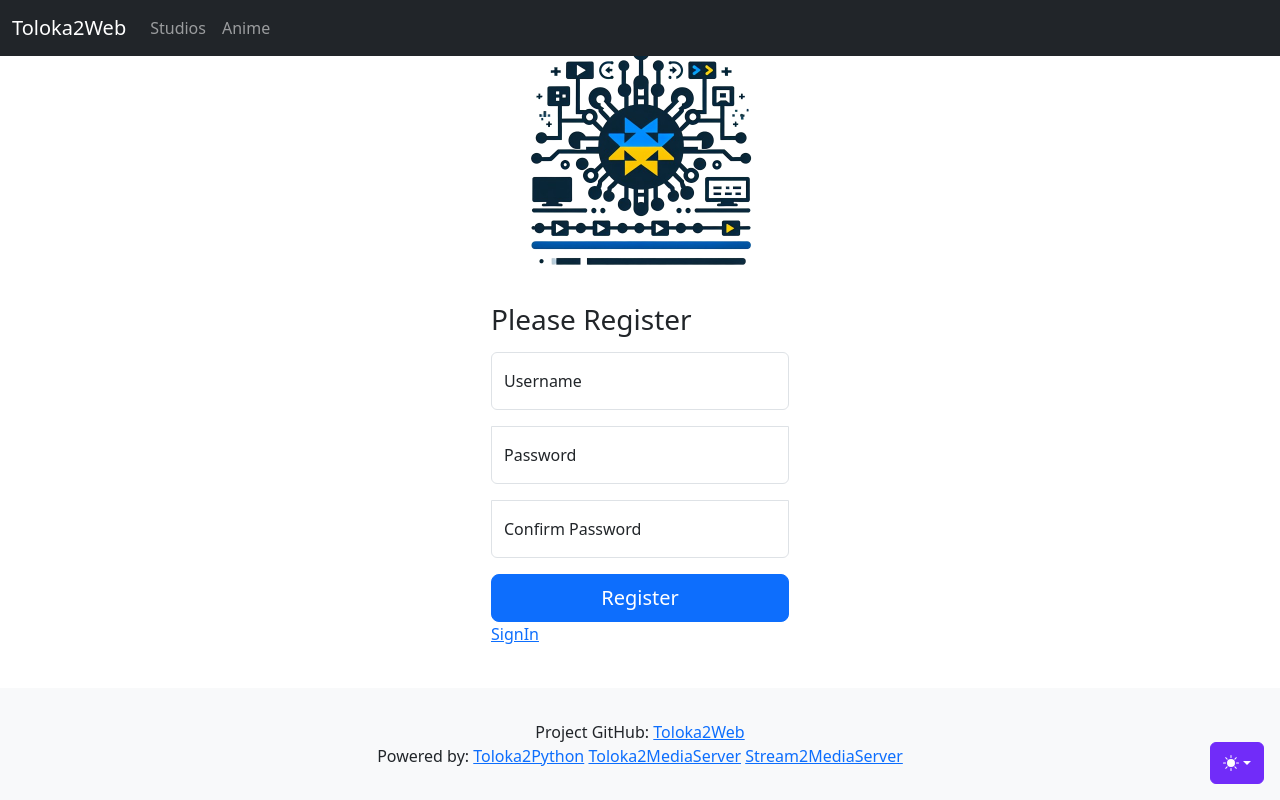
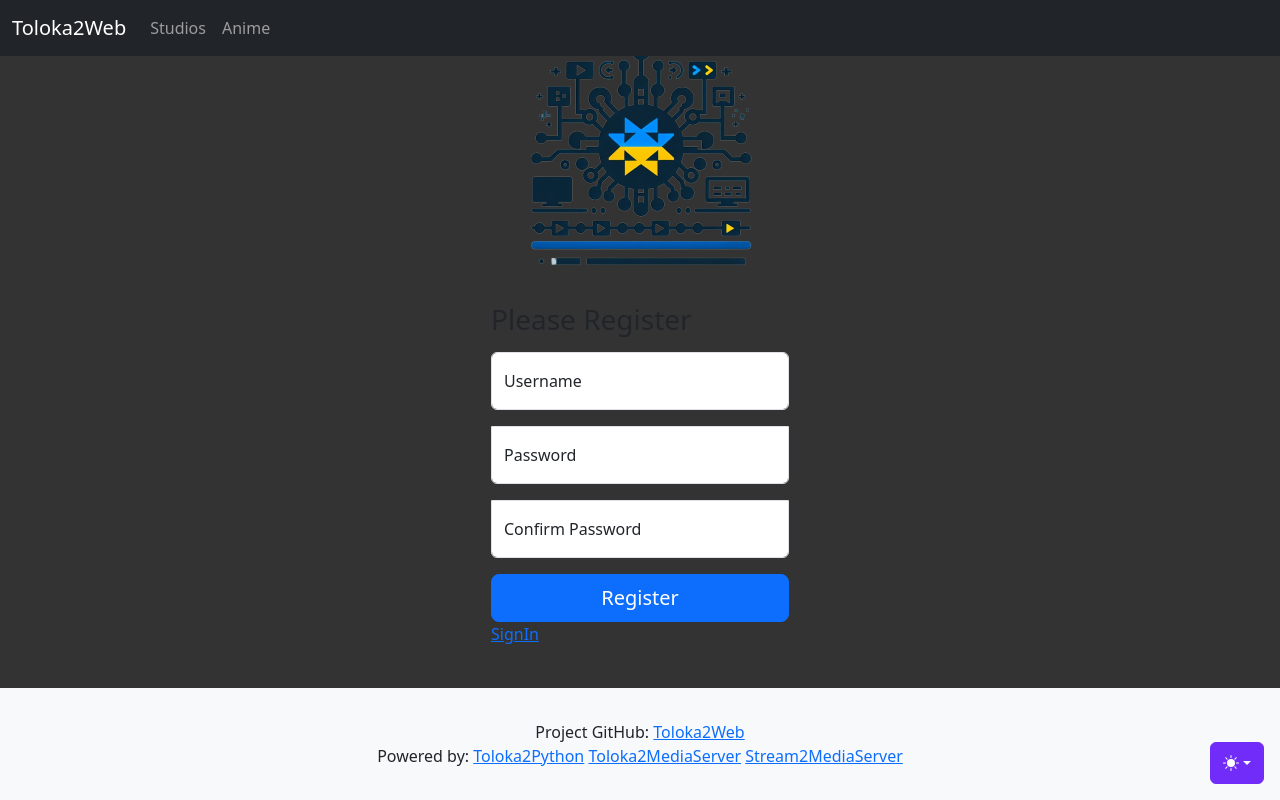
Before and after one commit to maksii/Toloka2Web, a Flask app: page /register in a window 1280 px wide. Run offline with Flask 3, Linux system fonts and the light colour scheme; data comes from the database, SQL or seed files in the repository; parts of the project's set-up code (start-up, migrations or seed data) failed here and were passed over; some libraries are stand-ins or nearby versions.

Commit message:
backdrop and minor search improvements

```diff
--- a/app/routes/tmdb.py
+++ b/app/routes/tmdb.py
@@ -1,6 +1,6 @@
 from flask import Blueprint, request, jsonify
 from flask_login import login_required
-from app.services.tmdb_service import get_media_detail, search_media
+from app.services.tmdb_service import get_media_detail, get_trending_by_type, search_media
 
 tmdb_bp = Blueprint('tmdb_bp', __name__)
 
@@ -15,3 +15,8 @@ def search():
 def get_detail(id):
     query = request.args.get('type')
     return jsonify(get_media_detail(id, query))
+
+@tmdb_bp.route('/api/tmdb/trending', methods=['GET'])
+def get_trending():
+    query = request.args.get('type')
+    return jsonify(get_trending_by_type(query))
--- a/app/services/services.py
+++ b/app/services/services.py
@@ -276,11 +276,11 @@ def multi_search(query):
             'source': 'TMDB',
             'title': safe_fetch(item, ['name']) if safe_fetch(item, ['name']) != '' else safe_fetch(item, ['title']),
             'id': item_id,
-            'status': 'Unknown',
+            'status': safe_fetch(details, ['status']) if safe_fetch(details, ['status']) != '' else 'Unknown',
             'mediaType': media_type,
             'image': f"https://image.tmdb.org/t/p/w500{safe_fetch(item, ['poster_path'])}",
             'description': safe_fetch(item, ['overview']),
-            'releaseDate': safe_fetch(item, ['first_air_date']),
+            'releaseDate': safe_fetch(item, ['first_air_date']) if safe_fetch(item, ['first_air_date']) !='' else safe_fetch(item, ['release_date']),
             'alternative': alternative
         })
 
--- a/app/services/tmdb_service.py
+++ b/app/services/tmdb_service.py
@@ -33,3 +33,13 @@ def get_by_external_id(id, source):
     url = f"https://api.themoviedb.org/3/find/{id}?api_key={api_key}&external_source={source}"
     response = requests.get(url)
     return response.json()
+
+def get_trending_by_type(type = 'tv', language = 'uk-UK'):
+    api_key = get_api_key('tmdb_api')
+    if not api_key:
+        return {'error': 'API key not found'}
+
+    url = f"https://api.themoviedb.org/3/trending/{type}/day?api_key={api_key}&language={language}"
+
+    response = requests.get(url)
+    return response.json()
--- a/app/static/css/styles.css
+++ b/app/static/css/styles.css
@@ -108,3 +108,19 @@ main > .container-fluid {
 }
 
 tr[data-name] td {color: var(--bs-warning);padding-left: 5%;}
+
+body {
+  background: url('') no-repeat center center fixed;
+  background-size: cover;
+  position: relative;
+}
+
+.backdrop {
+  position: absolute;
+  top: 0;
+  left: 0;
+  right: 0;
+  bottom: 0;
+  background-color: rgba(0, 0, 0, 0.8); /* Adjust the alpha value for required transparency */
+  z-index: -1;
+}
--- a/app/static/js/main.js
+++ b/app/static/js/main.js
@@ -9,6 +9,7 @@ import StudiosDetails from './modules/studios-details.js';
 import Settings from './modules/settings.js';
 import UpdateChecker from './common/update-checker.js';
 import { DataTableManager } from './common/datatable.js';
+import { Backdrop } from './common/utils.js';
 class AppController {
     constructor() {
         this.modules = {
@@ -25,6 +26,12 @@ class AppController {
     init() {
         DataTableManager.disableAlertErrors();
         DataTableManager.handleBootstrapTabs();
+
+        // Usage
+        const backdrop = new Backdrop();
+        // To fetch and store data or update the background image
+        backdrop.fetchData();
+        backdrop.setRandomBackdrop();
 
         const searchModule = new Search();
         searchModule.init();
--- a/app/static/js/modules/search.js
+++ b/app/static/js/modules/search.js
@@ -214,7 +214,7 @@ export default class Search {
                 { data: 'description', title: 'description', visible: false  },
                 { data: 'releaseDate', type: 'date', title: 'Release Date' },
             ],
-            order: [[0, 'des'],[7, 'des']],
+            order: [[8, 'des']],
             columnDefs: [
                 {
                     searchPanes: {
--- a/app/templates/base.html
+++ b/app/templates/base.html
@@ -34,6 +34,7 @@
     {% block additional_head %}{% endblock %}
 </head>
 <body class="d-flex flex-column h-100" id="{% block body_id %}{% endblock %}">
+    <div class="backdrop"></div>
     <!-- Theme switcher, SVG definitions, and navbar go here -->
     {% include 'partials/theme_switcher.html' %}
     {% include 'partials/navbar.html' %}
--- a/app/templates/login.html
+++ b/app/templates/login.html
@@ -2,6 +2,7 @@
 {% block body_id %}login-page{% endblock %}
 {% block additional_head %}
 <link href="{{ url_for('static', filename='/css/signin.css') }}" rel="stylesheet">
+<script type="module" src="{{ url_for('static', filename='js/main.js') }}"></script>
 {% endblock %}
 
 {% block content %}
--- a/app/templates/register.html
+++ b/app/templates/register.html
@@ -2,6 +2,7 @@
 {% block body_id %}register-page{% endblock %}
 {% block additional_head %}
 <link href="{{ url_for('static', filename='/css/signin.css') }}" rel="stylesheet">
+<script type="module" src="{{ url_for('static', filename='js/main.js') }}"></script>
 {% endblock %}
 
 {% block content %}
```
Also changed, not shown: app/static/js/common/utils.js (+44 -0 lines), app/static/css/signin.css (line endings or trailing spaces).
